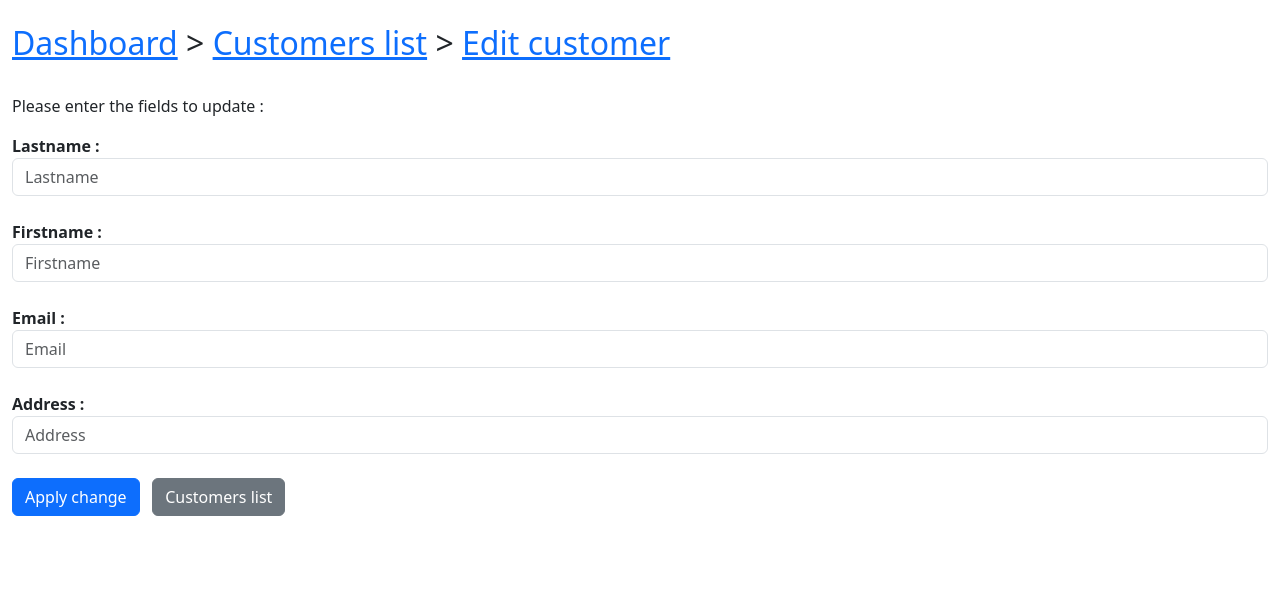
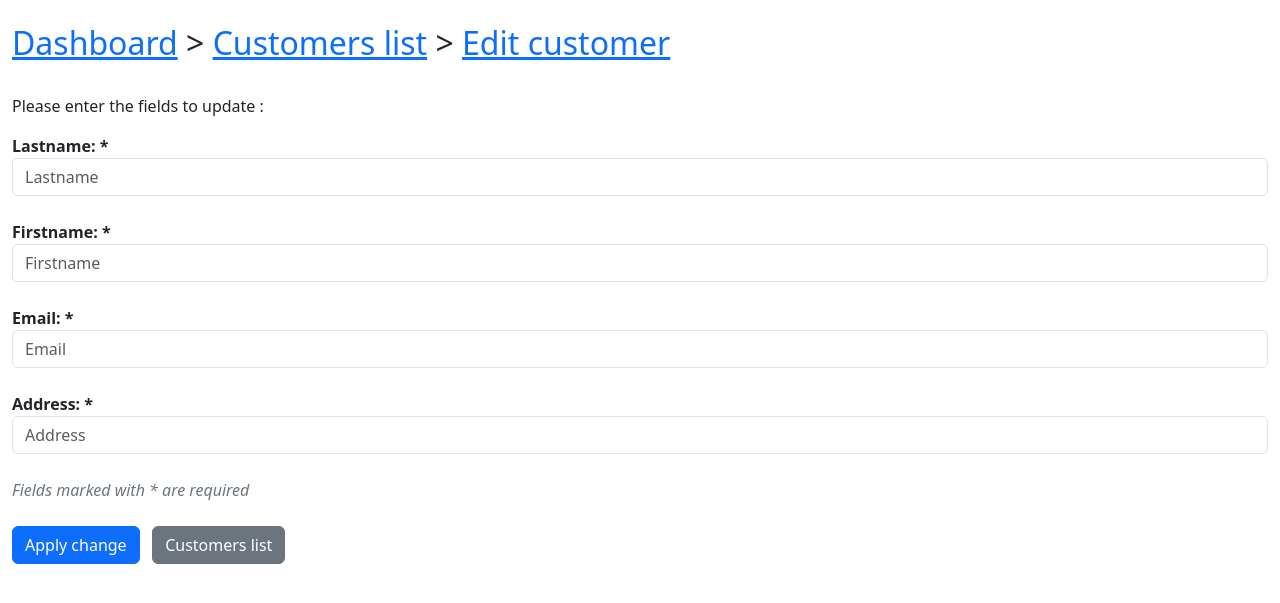
Before and after one commit to Somenae/SymfonyProject, a Symfony app: template templates/admin_user/edit.html.twig in a window 1280 px wide. Shown: the part 24-627 px from the top of the page. Run offline with Twig, Linux system fonts and the light colour scheme; the template is opened without the code that fills it, so the values that code supplies are empty; some libraries are stand-ins or nearby versions.

Commit message:
ajout required sur formulaire creation user

```diff
--- a/src/Controller/AdminCategoryController.php
+++ b/src/Controller/AdminCategoryController.php
@@ -18,7 +18,7 @@ class AdminCategoryController extends AbstractController
     public function createCategory(EntityManagerInterface $em, Request $request): Response
     {
         $category = new Category();
-        $form = $this->createForm(CategoryFormType::class, $category, [
+        $form = $this->createForm(categoryFormType::class, $category, [
             'label_name' => "Créer nouvelle categorie"
         ]);
 
--- a/templates/admin_user/edit.html.twig
+++ b/templates/admin_user/edit.html.twig
@@ -19,18 +19,22 @@
 	<p>Please enter the fields to update :</p>
 	<form action="{{ path('app_editUser', {'id': user.id}) }}" method="POST">
 
-		<label for="lastname"><strong>Lastname :</strong>
-		</label><input class="form-control" type="text" name="lastname" id="lastname" placeholder="Lastname" value="{{ user.lastname }}">
+		<label for="lastname"><strong>Lastname: *</strong>
+		</label><input class="form-control" type="text" name="lastname" id="lastname" placeholder="Lastname" value="{{ user.lastname }}" required>
 		<br>
-		<label for="Firstname"><strong>Firstname :</strong>
-		</label><input class="form-control" type="text" name="firstname" id="firstname" placeholder="Firstname" value="{{ user.firstname }}">
+		<label for="Firstname"><strong>Firstname: *</strong>
+		</label><input class="form-control" type="text" name="firstname" id="firstname" placeholder="Firstname" value="{{ user.firstname }}" required>
 		<br>
-		<label for="Email"><strong>Email :</strong>
-		</label><input class="form-control" type="text" name="email" id="email" placeholder="Email" value="{{ user.email }}">
+		<label for="Email"><strong>Email: *</strong>
+		</label><input class="form-control" type="email" name="email" id="email" placeholder="Email" value="{{ user.email }}" required>
 		<br>
-		<label for=""><strong>Address :</strong>
-		</label><input class="form-control" type="text" name="address" id="address" placeholder="Address" value="{{ user.address is not null ? user.address.address : '' }}"">
+		<label for=""><strong>Address: *</strong>
+		</label><input class="form-control" type="text" name="address" id="address" placeholder="Address" value="{{ user.address is not null ? user.address.address : '' }}"" required>
 
+		<br>
+		<i class='text-secondary'>Fields marked with * are required</i>
+
+		<br>
 		<br>
 		<button type="submit" name="submit" class="btn btn-primary">Apply change</button>
 		&nbsp;
@@ -41,5 +45,8 @@
 
 	</form>
 
+	<br>
+	<p class="text-danger">{{ message }}</p>
+
 
 {% endblock %}
--- a/templates/admin_user/search.html.twig
+++ b/templates/admin_user/search.html.twig
@@ -31,7 +31,7 @@
 					<td>{{ user.lastname }}</td>
 					<td>{{ user.email }}</td>
 				{% else %}
-					<p>Aucun utilisateur trouvé</p>
+					<td colspan="3">No users found.</td>
 				</tr>
 			{% endfor %}
 
```
Also changed, not shown: src/Controller/AdminUserController.php (+8 -5 lines), src/Form/AdminUserFormType.php (+7 -7 lines), templates/admin_user/adduser.html.twig (+10 -3 lines).
